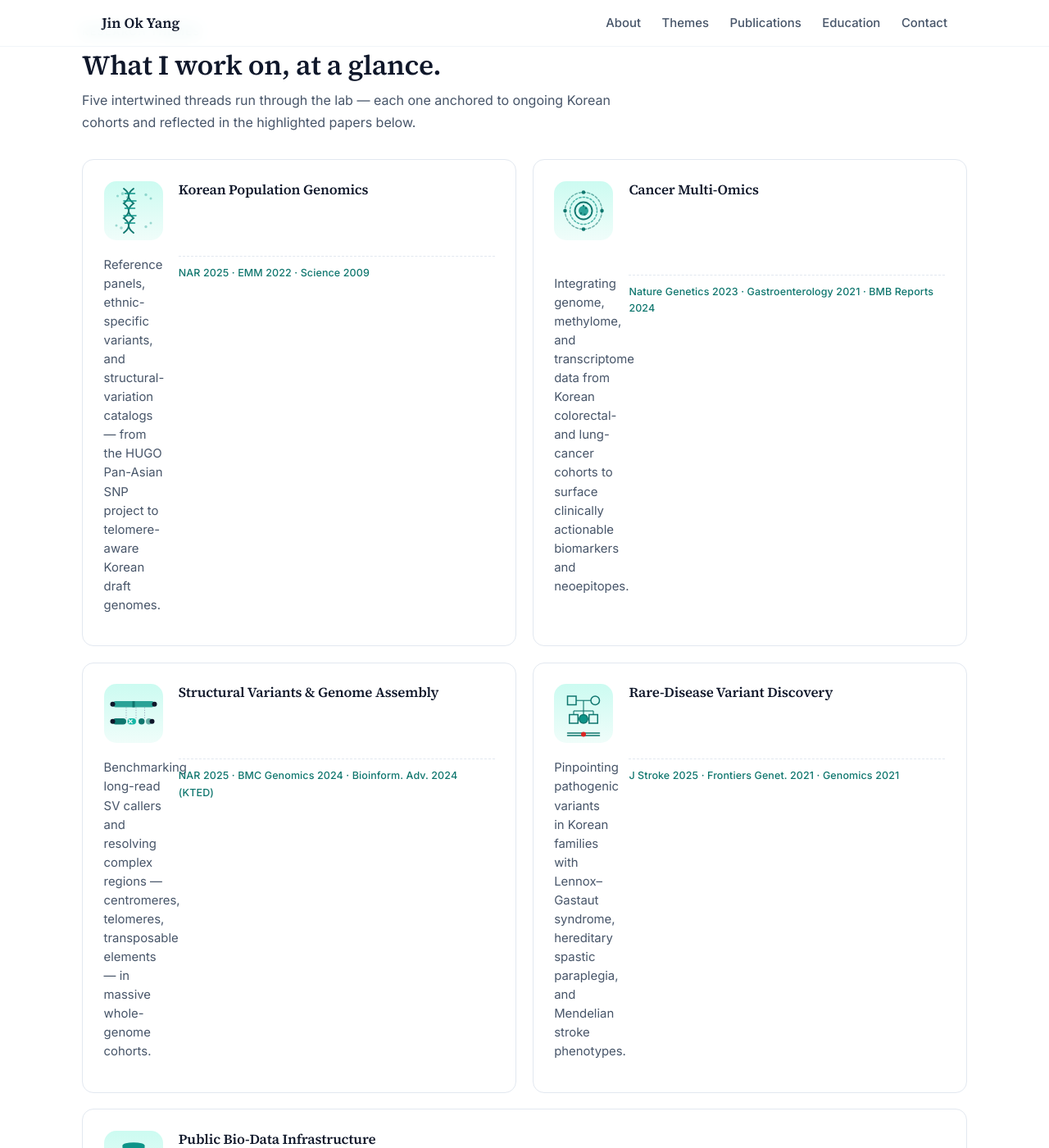
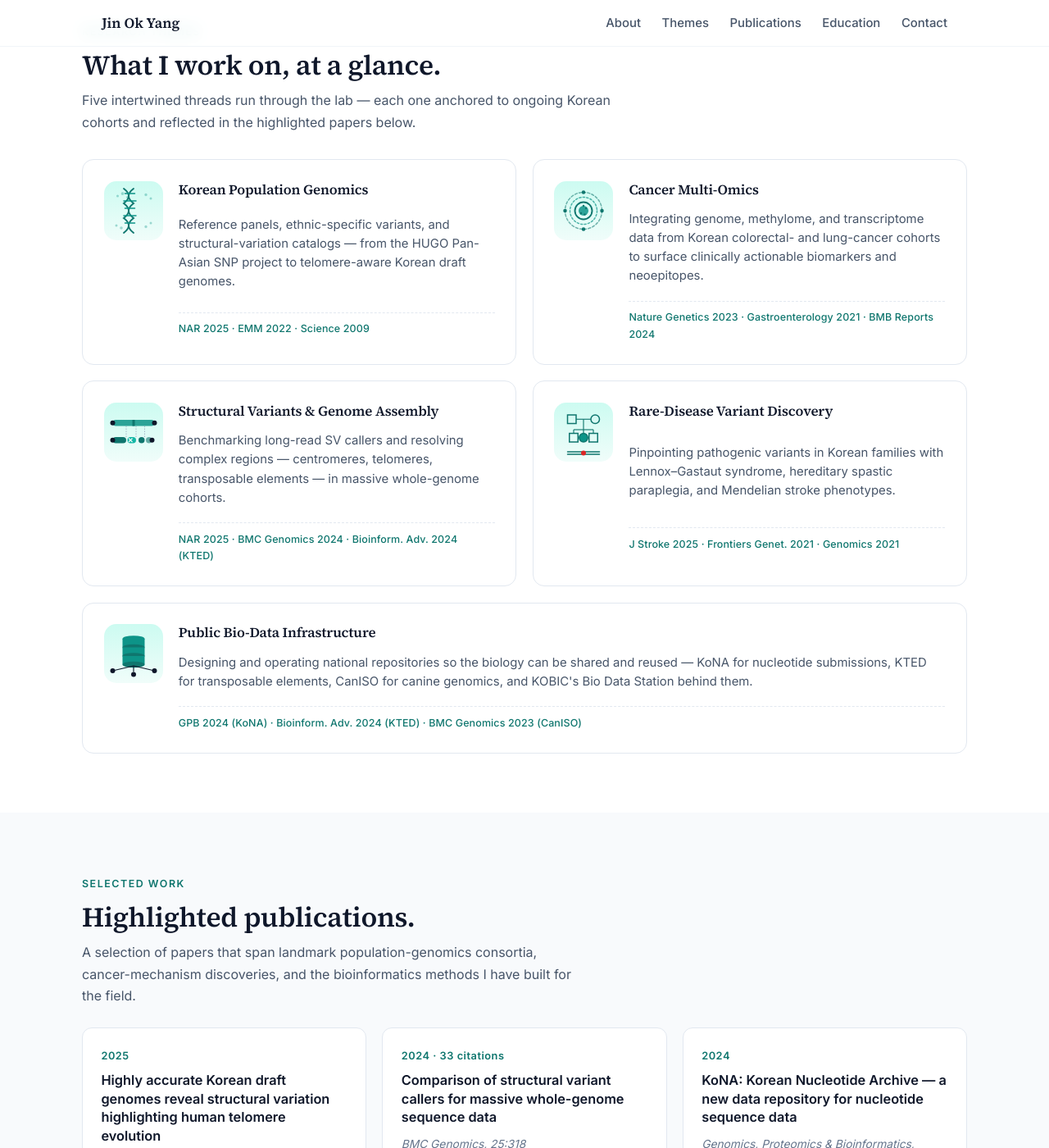
Before and after one commit to JinOk/jinok.github.io, a Jekyll site: the page built from index.html, in a window 1280 px wide and 1400 px high, scrolled down 1591 px. Shown: the whole window at 82% size. Built offline with Jekyll 4.4.1, drawn with Linux system fonts in a browser that asks for light colours.

Commit message:
Fix Research Themes card grid bug
The .theme-card had grid-template-columns: 72px 1fr but four child
elements (img, h3, p, .theme-papers), so children auto-flowed into
alternating columns: the description <p> ended up in the 72px icon
column (one word per line) and .theme-papers landed where the
description should have been.

Switch to named grid areas: the icon stays in the left column
spanning all rows, and title / description / papers stack in the
right column as intended.

Co-Authored-By: Claude Opus 4.7 (1M context) <noreply@anthropic.com>

```diff
--- a/assets/css/style.scss
+++ b/assets/css/style.scss
@@ -247,10 +247,20 @@ section {
   padding: 1.6rem;
   display: grid;
   grid-template-columns: 72px 1fr;
-  gap: 1.2rem;
+  grid-template-areas:
+    "icon title"
+    "icon desc"
+    "icon papers";
+  grid-template-rows: auto auto auto;
+  column-gap: 1.2rem;
+  row-gap: 0.4rem;
   align-items: start;
   transition: all .2s;
 }
+.theme-icon { grid-area: icon; align-self: start; }
+.theme-card h3 { grid-area: title; }
+.theme-card p  { grid-area: desc; }
+.theme-papers  { grid-area: papers; }
 .theme-card:hover {
   border-color: var(--accent);
   box-shadow: 0 12px 28px -14px rgba(13,148,136,0.22);
@@ -283,7 +293,10 @@ section {
 @media (max-width: 760px) {
   .themes-grid { grid-template-columns: 1fr; }
   .theme-card-wide { grid-column: auto; }
-  .theme-card { grid-template-columns: 56px 1fr; padding: 1.3rem; }
+  .theme-card {
+    grid-template-columns: 56px 1fr;
+    padding: 1.3rem;
+  }
   .theme-icon { width: 56px; height: 56px; }
 }
 
```
